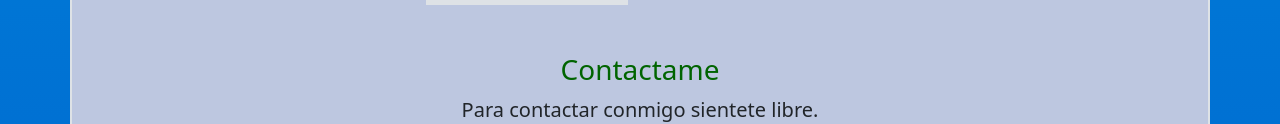
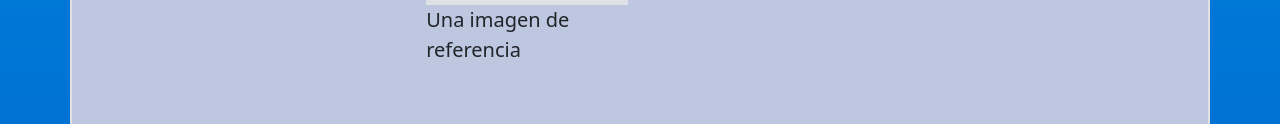
Before and after one commit to daniFlakk/Porfolio, a plain HTML site: page index.html in a window 1280 px wide. Shown: the part 2625-2749 px from the top of the page. Drawn offline with nearby package versions, Linux system fonts and the light colour scheme.

Commit message:
4 subelementos

```diff
--- a/index.html
+++ b/index.html
@@ -168,6 +168,7 @@
 				<div class="column" ">
 					<img src="files/yo2.0.jpeg" class="img-fluid border border-5" onclick="showDescriptimg()" alt="Imagen avatar"
 					width="250">
+					<p id="descripImg">Una imagen de referencia</p>
 				</div>
 				<div class="column" >
 					<input type="text" class="form-control" aria-label="Username" aria-describedby="basic-addon1">
```
